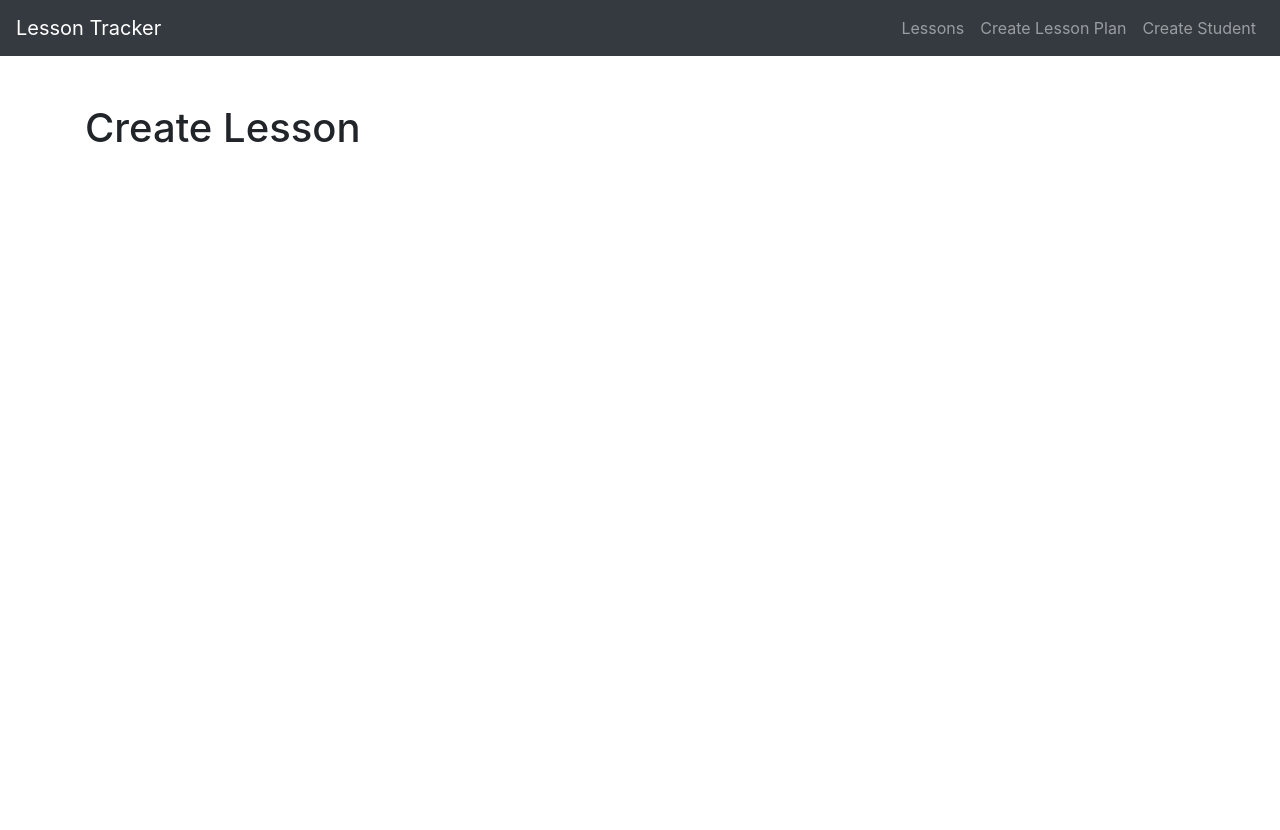
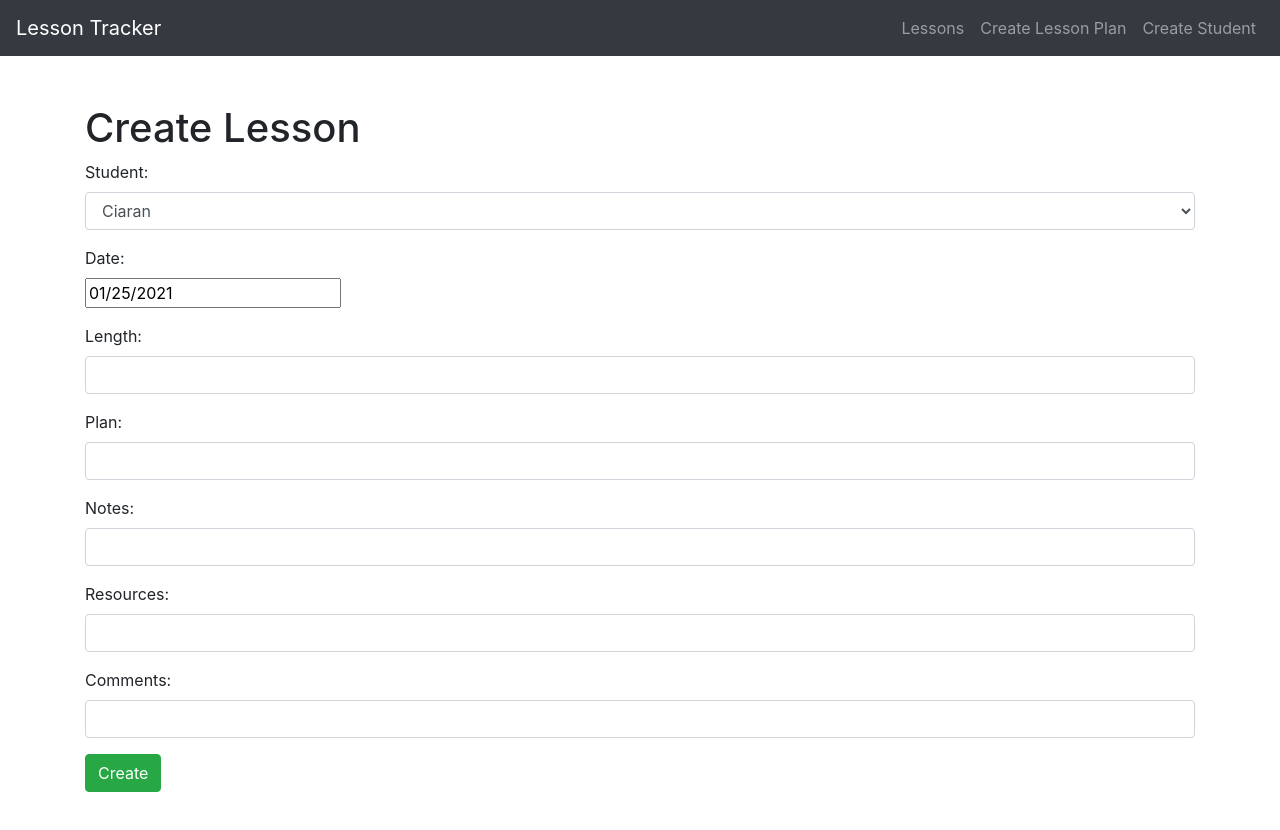
Before and after one commit to alto4/LessonTracker, a React (Create React App) app: page /create in a window 1280 px wide. Shown: the top 830 px of the page. Before the commit the page ends 800 px from the top, so only its background shows below. Built offline with nearby package versions, Linux system fonts and the light colour scheme.

Commit message:
Lesson creation form added. State updating, but submit needs to be completed.

```diff
--- a/package.json
+++ b/package.json
@@ -8,6 +8,7 @@
     "@testing-library/user-event": "^12.1.10",
     "bootstrap": "^4.6.0",
     "react": "^17.0.1",
+    "react-datepicker": "^3.4.1",
     "react-dom": "^17.0.1",
     "react-router-dom": "^5.2.0",
     "react-scripts": "4.0.1",
--- a/src/components/CreateLesson.js
+++ b/src/components/CreateLesson.js
@@ -1,5 +1,6 @@
-import React, { Component } from 'react'
-
+import React, { Component } from 'react';
+import DatePicker from 'react-datepicker';
+import 'react-datepicker/dist/react-datepicker.css';
 class CreateLesson extends Component {
   constructor(props) {
     super(props);
@@ -15,6 +16,7 @@ class CreateLesson extends Component {
 
     // State management for new lesson
     this.state = {
+      students: [],
       student: '',
       date: new Date(),
       length: '',
@@ -28,8 +30,8 @@ class CreateLesson extends Component {
   // componentDidMount
   componentDidMount() {
     this.setState({
-      students: 'test student',
-      student: 'test sutdent'
+      students: ['Ciaran', 'Cassy', 'Mckale', 'William + Yigu', 'Jason', 'Alfred', 'Sloane', 'Brendan', 'Olivia', 'Magda', 'Akain', 'Lance'],
+      student: 'Ciaran'
     });
   }
   // onChangeStudent
@@ -103,6 +105,76 @@ class CreateLesson extends Component {
       <div>
         <h1>Create Lesson</h1>
 
+        <form onSubmit={this.onSubmit} >
+          <div className="form-group">
+            <label>Student: </label>
+            <select
+              required
+              className="form-control"
+              value={this.state.student}
+              onChange={this.onChangeStudent}>
+
+              {
+                this.state.students.map(function(student) {
+                  return <option key={student} value={student}>{student}</option>
+                })
+              }
+            </select>
+          </div>
+          <div className="form-group">
+              <label>Date: </label>
+              <div>
+                <DatePicker
+                  selected={this.state.date}
+                  onChange={this.onChangeDate}
+                />
+              </div>
+          </div>
+          <div className="form-group">
+              <label>Length: </label>
+              <input
+                type="text" className="form-control"
+                value={this.state.length}
+                onChange={this.onChangeLength}
+              />
+          </div>
+          <div className="form-group">
+              <label>Plan: </label>
+              <input
+                type="text" className="form-control"
+                value={this.state.plan}
+                onChange={this.onChangePlan}
+              />
+          </div>
+          <div className="form-group">
+              <label>Notes: </label>
+              <input
+                type="text" className="form-control"
+                value={this.state.notes}
+                onChange={this.onChangeNotes}
+              />
+          </div>
+          <div className="form-group">
+              <label>Resources: </label>
+              <input
+                type="text" className="form-control"
+                value={this.state.resources}
+                onChange={this.onChangeResources}
+              />
+          </div>
+          <div className="form-group">
+              <label>Comments: </label>
+              <input
+                type="text" className="form-control"
+                value={this.state.comments}
+                onChange={this.onChangeComments}
+              />
+          </div>
+
+          <div className="form-group">
+            <input type="submit" value="Create" className="btn btn-success"/>
+          </div>
+        </form>
       </div>
     )
   }
```
Also changed, not shown: 1 other file (tests, documents, lock files or other folders).
